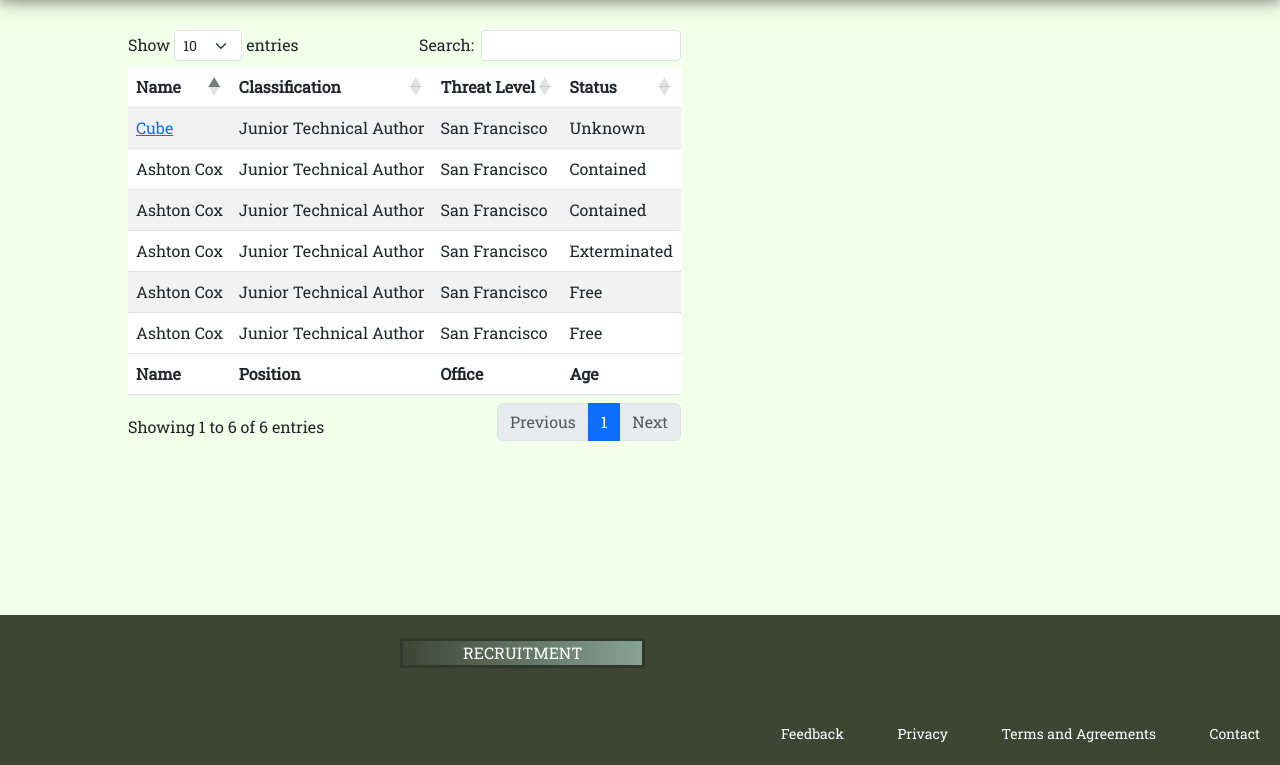
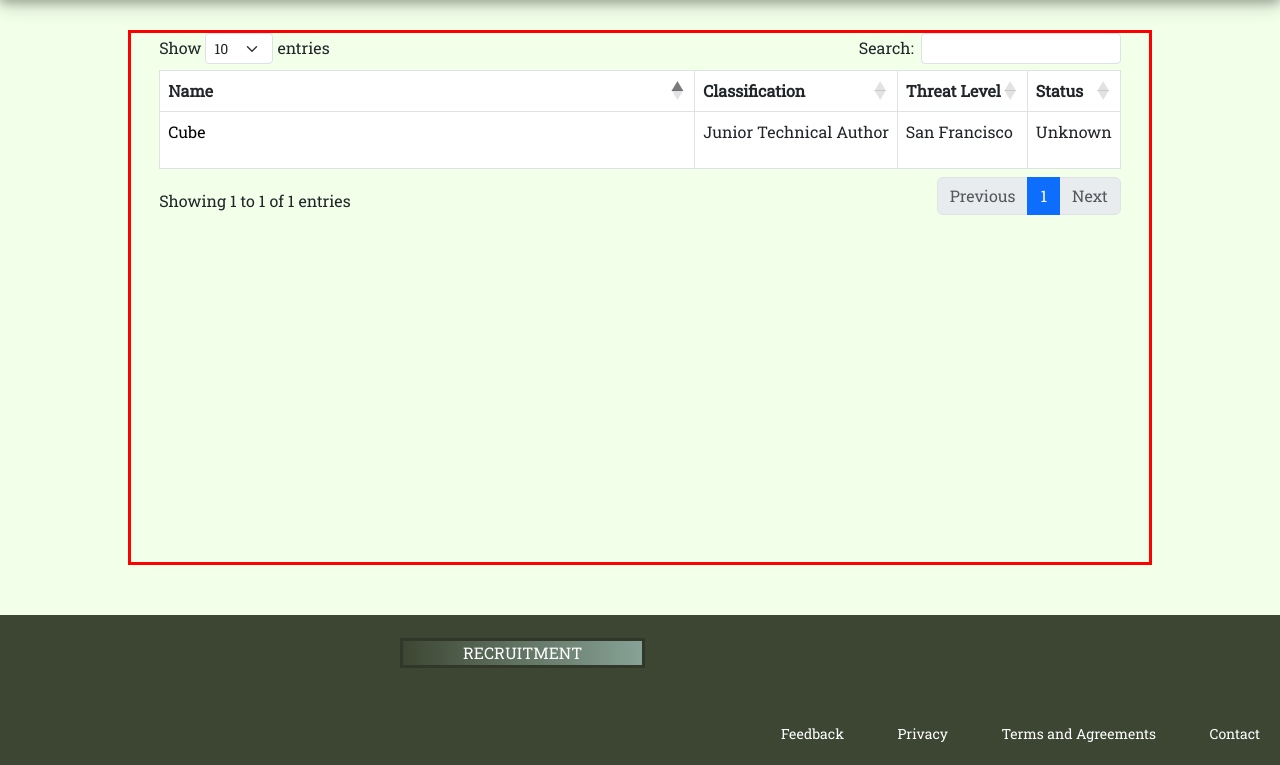
Before and after one commit to Dyapd/AnomalousSite, a PHP site: page /entryList.html in a window 1280 px wide; the page is wider, and only the part inside the window is pictured. Shown: the part 135-900 px from the top of that part. Run offline with PHP 8.4, Linux system fonts and the light colour scheme; some libraries are stand-ins or nearby versions.

Commit message:
entry submission fixes

```diff
--- a/entryList.html
+++ b/entryList.html
@@ -39,96 +39,147 @@
             <ul>
                 <li>
                     <a href="aboutUs.html">About</a>
-                    <a href="#">Entry List</a>
-                    <a href="#">Login</a>
+                    <a href="entryList.html">Entry List</a>
+                    <a href="#" data-bs-toggle="modal" data-bs-target="#modal-login">Login</a>
                 </li>
             </ul>
         </nav>
     </header>
 
     <main class="main-entryList">
-        <table id="example" class="table table-striped" style="width:100%">
+
+        <div class="modal fade" id="modal-login" tabindex="-1" aria-labelledby="exampleModalLabel" aria-hidden="true">
+            <div class="modal-dialog">
+                <div class="modal-content">
+                    <div class="modal-header">
+                        <img src="#" alt="Logo">
+                        <h1 class="modal-title fs-5" id="exampleModalLabel">Login</h1>
+                        <button type="button" class="btn-close" data-bs-dismiss="modal" aria-label="Close"></button>
+                    </div>
+                    <div class="modal-body" method="" id="logincred">
+                        <form action=""> <!-- put php here -->
+                            <p>
+                            Username:
+                            </p>
+                            <input type="text" id="username "name="username">
+                            <p>
+                            Password:
+                            </p>
+                            <input type="text" id="password "name="password">
+
+                        </form>
+                    </div>
+                    <div class="modal-footer">
+                        <button type="button" class="btn btn-primary" form="logincred">Login</button>
+                    </div>
+
+                </div>
+            </div>
+        </div>
+
+        <div class="modal fade" id="modal-feedback" tabindex="-1" aria-labelledby="exampleModalLabel" aria-hidden="true">
+            <div class="modal-dialog">
+                <div class="modal-content">
+                    <div class="modal-header">
+                        <img src="#" alt="Logo">
+                        <h1 class="modal-title fs-5" id="exampleModalLabel">Feedback</h1>
+                        <button type="button" class="btn-close" data-bs-dismiss="modal" aria-label="Close"></button>
+                    </div>
+                    <div class="modal-body">
+                        <form action=""> <!-- put php here -->
+                            <p>
+                                Email Address(Optional):
+                            </p>
+                            <input type="text" id="emailad "name="emailad">
+                            <p>
+                                What did you notice about our website?/ Any ideas?:
+                            </p>
+                            <input type="text" id="feedback "name="feedback">
+                        </form>
+                    </div>
+                    <div class="modal-footer">
+                        <button type="button" class="btn btn-primary">Report</button>
+                    </div>
+                </div>
+            </div>
+        </div>
+
+        <div class="modal fade" id="modal-report" tabindex="-1" aria-labelledby="exampleModalLabel" aria-hidden="true">
+            <div class="modal-dialog">
+                <div class="modal-content">
+                    <div class="modal-header">
+                        <img src="#" alt="Logo">
+                        <h1 class="modal-title fs-5" id="exampleModalLabel">Report Anomaly</h1>
+                        <button type="button" class="btn-close" data-bs-dismiss="modal" aria-label="Close"></button>
+                    </div>
+                    <div class="modal-body">
+                        <form action=""> <!-- put php here -->
+                            <p>
+                                What did you encounter?
+                            </p>
+                            <input type="text" id="what" name="what">
+                            <p>
+                                Where did you encounter it?
+                            </p>
+                            <input type="text" id="location" name="location">
+                            <p>
+                                When did you encouter it?
+                            </p>
+                            <input type="text" id="time" name="time">
+                        </form>
+                    </div>
+                    <div class="modal-footer">
+                        <button type="button" class="btn btn-primary">Report</button>
+                    </div>
+                </div>
+            </div>
+        </div>
+
+        <table id="example" class="table table-hover table-bordered masterlist" style="width:100%">
             <thead>
                 <tr>
                     <th>Name</th>
                     <th>Classification</th>
                     <th>Threat Level</th>
                     <th>Status</th>
-
                 </tr>
             </thead>
             <tbody>
                 <tr>
                     <td>
                         <a href="entryTemplate.html">
-                            <div style="height:100%;width:100%">
-                              Cube
-                            </div>
+                            <p>
+                                Cube
+                            </p>
                         </a>
                     </td>
                     <td>Junior Technical Author</td>
                     <td>San Francisco</td>
                     <td>Unknown</td>
                 </tr>
-                <tr>
-                    <td>Ashton Cox</td>
-                    <td>Junior Technical Author</td>
-                    <td>San Francisco</td>
-                    <td>Contained</td>
-                </tr>
-                <tr>
-                    <td>Ashton Cox</td>
-                    <td>Junior Technical Author</td>
-                    <td>San Francisco</td>
-                    <td>Contained</td>
-                </tr>
-                <tr>
-                    <td>Ashton Cox</td>
-                    <td>Junior Technical Author</td>
-                    <td>San Francisco</td>
-                    <td>Exterminated</td>
-                </tr>
-                <tr>
-                    <td>Ashton Cox</td>
-                    <td>Junior Technical Author</td>
-                    <td>San Francisco</td>
-                    <td>Free</td>
-                </tr>
-                <tr>
-                    <td>Ashton Cox</td>
-                    <td>Junior Technical Author</td>
-                    <td>San Francisco</td>
-                    <td>Free</td>
-                </tr>
+
             </tbody>
-            <tfoot>
-                <tr>
-                    <th>Name</th>
-                    <th>Position</th>
-                    <th>Office</th>
-                    <th>Age</th>
+        </table>
 
-                </tr>
-            </tfoot>
-        </table>
     </main>
 
 
     <footer>
         <div class="footer-top">
             <a href="recruitment.html" class="btn btn-info link" role="button">RECRUITMENT</a>
-            <a href="#" class="btn btn-info link" role="button">REPORT</a>
+            <a href="#" class="btn btn-info link" role="button" data-bs-toggle="modal" data-bs-target="#modal-report">REPORT</a>
         </div>
 
 
         <div class="footer-bottom">
-            <a href="#">Feedback</a>
+            <a href="#" data-bs-toggle="modal" data-bs-target="#modal-feedback">Feedback</a>
             <a href="privacy.html">Privacy</a>
             <a href="termsAndAgreements.html">Terms and Agreements</a>
             <a href="contactUs.html">Contact</a>
         </div>
     </footer>
 
+    <script src="js/bootstrap.js"></script>
     <script src="https://code.jquery.com/jquery-3.7.0.js"></script>
     <script src="https://cdn.datatables.net/1.13.7/js/jquery.dataTables.min.js"></script>
     <script src="https://cdn.datatables.net/1.13.7/js/dataTables.bootstrap5.min.js"></script>
--- a/index.html
+++ b/index.html
@@ -92,6 +92,7 @@
                                 What did you notice about our website?/ Any ideas?:
                             </p>
                             <input type="text" id="feedback "name="feedback">
+
                         </form>
                     </div>
                     <div class="modal-footer">
--- a/layouts.css
+++ b/layouts.css
@@ -151,10 +151,11 @@ footer a{
     color: gray;
 }
 
-/* style for login moda; */
+/* style for modals (popups) */
 
 
 .modal-content{
+    border: none;
     color: white;
     background: rgb(61,70,51);
     background-image: url("images/modalgreen.png");
@@ -246,7 +247,6 @@ footer a{
     flex-wrap: wrap;
     min-height: calc(100vh - 265px);
     width: 80%;
-    justify-content: center;
     margin: auto;
 }
 
@@ -307,12 +307,11 @@ footer a{
 /* style for entry list page */
 
 .main-entryList{
+    border: red solid;
     display: flex;
-    flex-direction: row;
-    flex-wrap: wrap;
-    align-items: flex-start;
     min-height: calc(100vh - 265px);
     width: 80%;
+    justify-content: center;
     margin: auto;
 }
 
--- a/modules.css
+++ b/modules.css
@@ -615,3 +615,49 @@
     border: 1px solid black;
     width: 100%;
 }
+
+
+/* style for entry list page */
+
+.masterlist thead{
+
+}
+
+.masterlist a{
+    text-decoration: none;
+}
+
+.masterlist p{
+    color: black;
+}
+
+.masterlist th:nth-child(1){
+    width: 500px;
+}
+
+tbody th{
+    text-align:right;
+    }
+
+th:nth-child(1){
+        width:250px;
+}
+
+/* styles for entry submission page */
+
+.entrysubmission-form{
+    display: flex;
+    flex-wrap: wrap;
+    border: red solid;
+    justify-content: center;
+    width: 100%;
+
+}
+
+.entrysubmission-label{
+    width: 100%;
+}
+
+.selectmenu{
+    width: 100%;
+}
```
Also changed, not shown: entrySubmission.html (+17 -5 lines).
